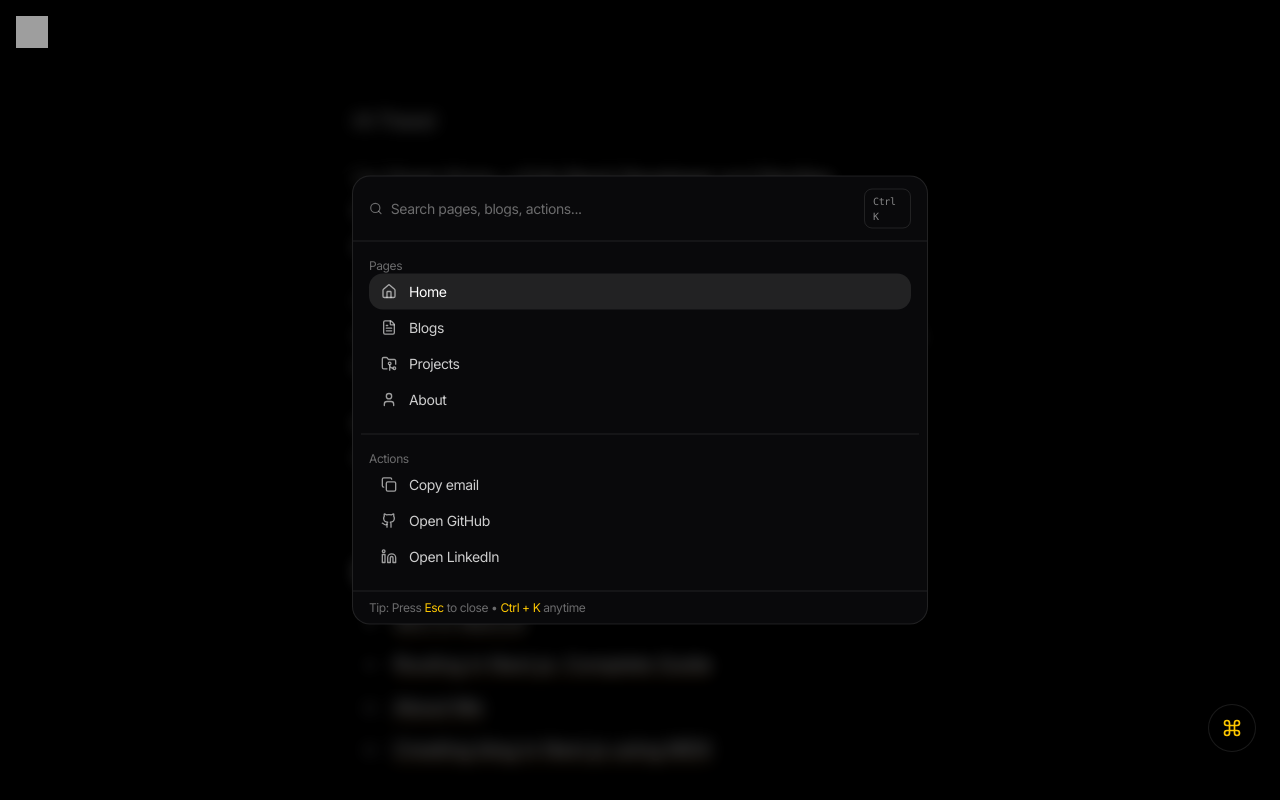
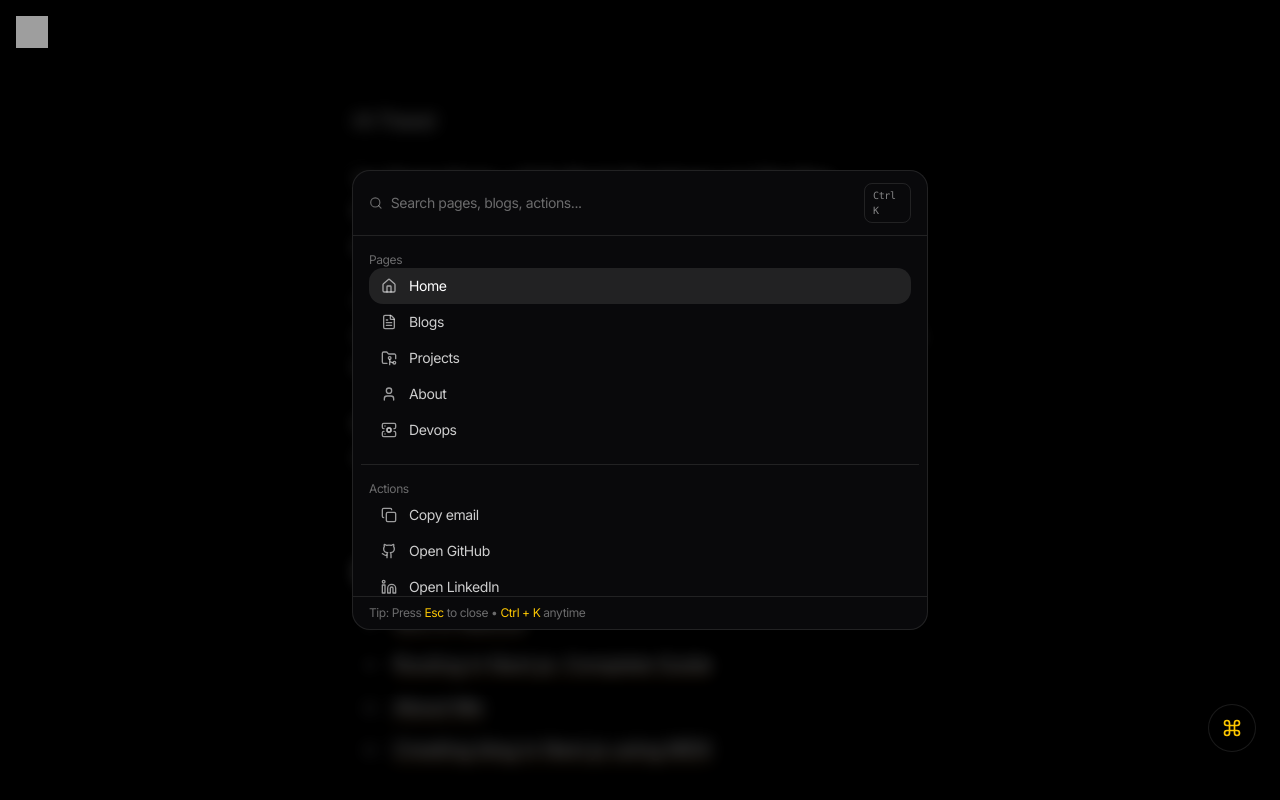
Before and after one commit to DIPAKK2310/dip_blog, a Next.js app: page / in a window 1280 px wide. Both pictures are taken after a click on the button "Open Command Palette". Shown: the top 800 px of the page. Built offline with nearby package versions, Linux system fonts and the light colour scheme; grey boxes are pictures that could not be loaded.

Commit message:
feat:devops add

```diff
--- a/components/command/CommandPalette.tsx
+++ b/components/command/CommandPalette.tsx
@@ -13,6 +13,7 @@ import {
   Copy,
   Github,
   Linkedin,
+  ServerCog,
 } from 'lucide-react'
 
 type CmdItem = {
@@ -74,6 +75,12 @@ export default function CommandPalette() {
       keywords: 'bio introduction',
       icon: <User className="h-4 w-4" />,
       onSelect: () => router.push('/about'),
+    },
+    {
+      label: 'Devops',
+      keywords: 'Devops Introduction',
+      icon: <ServerCog className="h-4 w-4" />,
+      onSelect: () => router.push('/devops'),
     },
   ]
 
```
